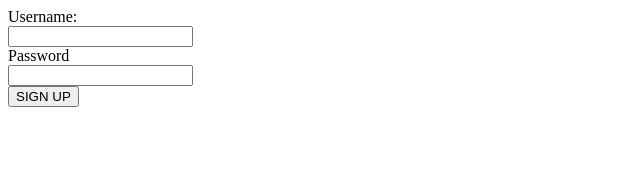
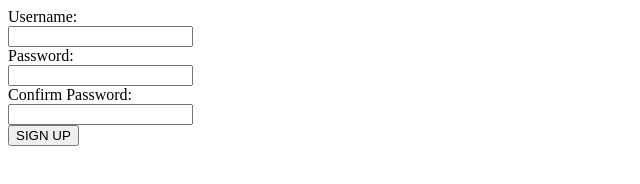
Before and after one commit to Arvin2A/logging-in-ohio, a plain HTML site: page index.html in a window 1280 px wide. Shown: the whole page, without its empty margins (0-640 px from the left). Drawn offline with Linux system fonts and the light colour scheme.

Commit message:
update index.html

```diff
--- a/index.html
+++ b/index.html
@@ -2,7 +2,9 @@
 <html>
     <label for="username">Username:</label><br>
         <input type="text" id="username" required><br>
-        <label for="password">Password</label><br>
+        <label for="password">Password:</label><br>
         <input type="password" id="Password" required><br>
+        <label for="confirmed_password">Confirm Password:</label><br>
+        <input type="password" id="confirmed_password" required><br>
         <button>SIGN UP</button>
 </html>
```
